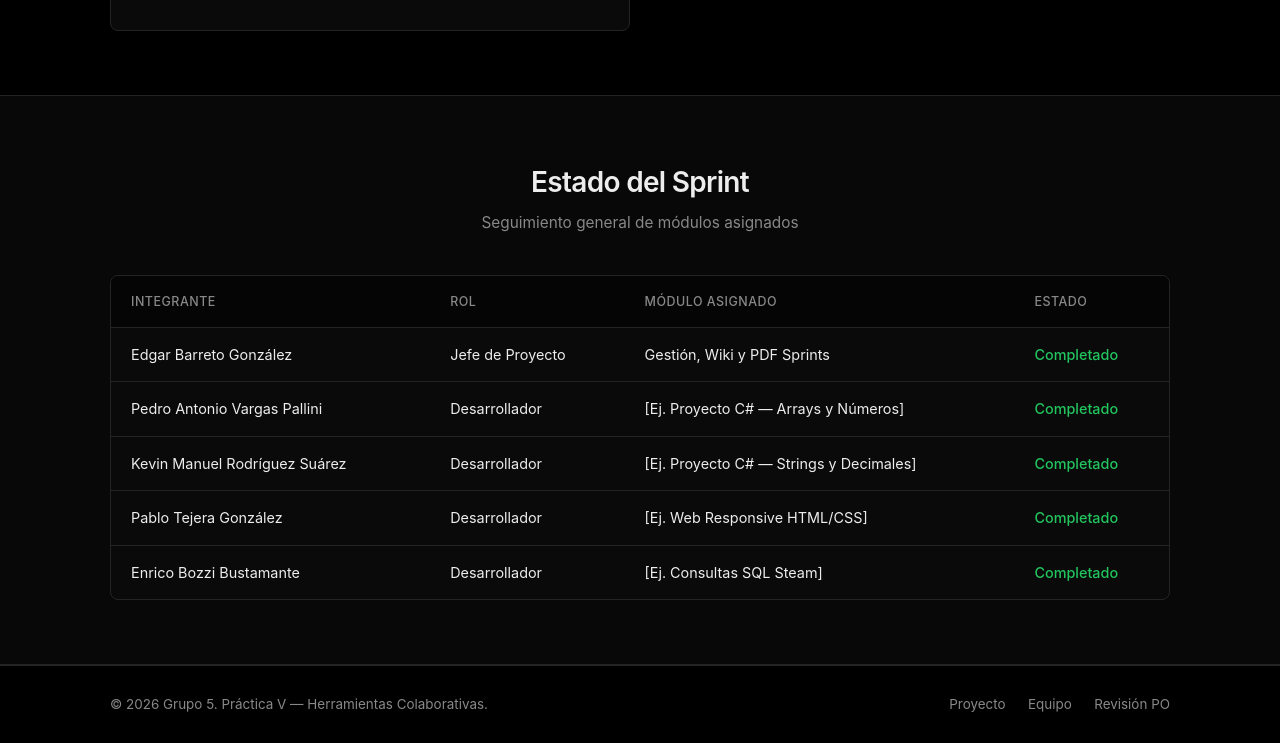
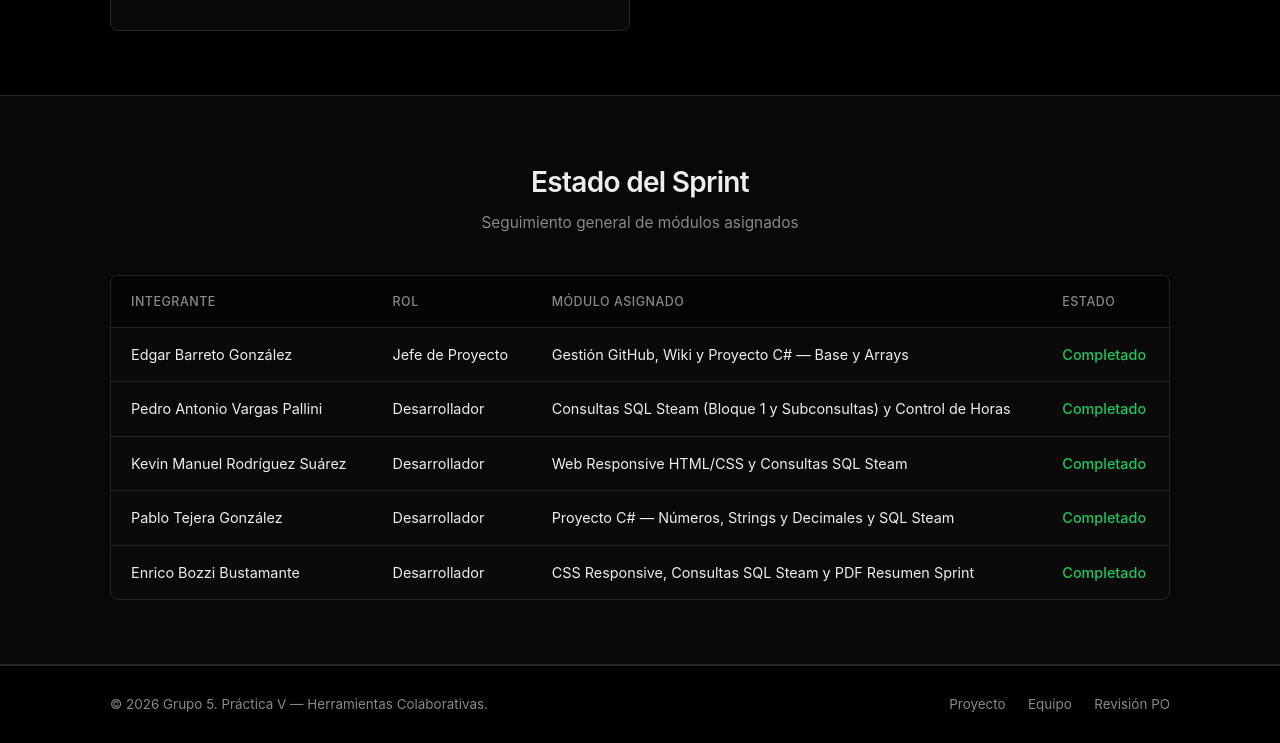
Before and after one commit to Bgpocho06/Practica-V-Herramientas-Colaborativas, a plain HTML site: page Web/equipo.html in a window 1280 px wide. Shown: the part 1504-2247 px from the top of the page. Drawn offline with Linux system fonts and the light colour scheme.

Commit message:
Update equipo
Update de la tabla

```diff
--- a/Web/equipo.html
+++ b/Web/equipo.html
@@ -131,31 +131,31 @@
               <tr>
                 <td>Edgar Barreto González</td>
                 <td>Jefe de Proyecto</td>
-                <td>Gestión, Wiki y PDF Sprints</td>
+                <td>Gestión GitHub, Wiki y Proyecto C# &mdash; Base y Arrays</td>
                 <td class="status-done">Completado</td>
               </tr>
               <tr>
                 <td>Pedro Antonio Vargas Pallini</td>
                 <td>Desarrollador</td>
-                <td>[Ej. Proyecto C# &mdash; Arrays y Números]</td>
+                <td>Consultas SQL Steam (Bloque 1 y Subconsultas) y Control de Horas</td>
                 <td class="status-done">Completado</td>
               </tr>
               <tr>
                 <td>Kevin Manuel Rodríguez Suárez</td>
                 <td>Desarrollador</td>
-                <td>[Ej. Proyecto C# &mdash; Strings y Decimales]</td>
+                <td>Web Responsive HTML/CSS y Consultas SQL Steam</td>
                 <td class="status-done">Completado</td>
               </tr>
               <tr>
                 <td>Pablo Tejera González</td>
                 <td>Desarrollador</td>
-                <td>[Ej. Web Responsive HTML/CSS]</td>
+                <td>Proyecto C# &mdash; Números, Strings y Decimales y SQL Steam</td>
                 <td class="status-doing">Completado</td>
               </tr>
               <tr>
                 <td>Enrico Bozzi Bustamante</td>
                 <td>Desarrollador</td>
-                <td>[Ej. Consultas SQL Steam]</td>
+                <td>CSS Responsive, Consultas SQL Steam y PDF Resumen Sprint</td>
                 <td class="status-done">Completado</td>
               </tr>
             </tbody>
```
